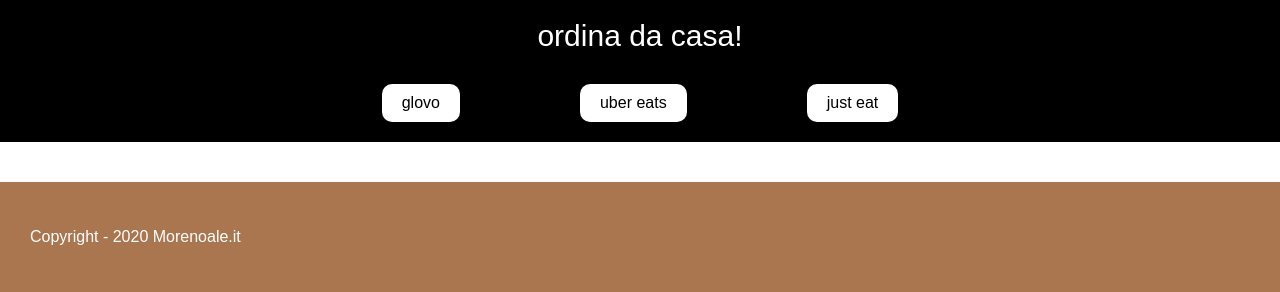
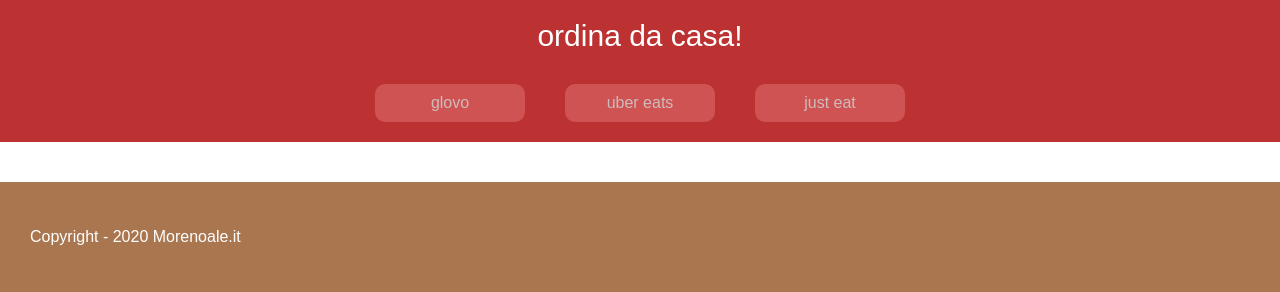
Before and after one commit to alessandrapuertas/sito_miele_puertas, a PHP site: page / in a window 1280 px wide. Shown: the part 641-933 px from the top of the page. Run offline with PHP 8.4, Linux system fonts and the light colour scheme.

Commit message:
sistemati bottoni anche per telefoni

```diff
--- a/index.html
+++ b/index.html
@@ -114,9 +114,12 @@
         </div>
 
         <div class = "buttons">
-            <a href="" class = "button">glovo</a>
-            <a href="" class = "button">uber eats</a>
-            <a href="" class = "button">just eat</a>
+            <ul>
+                <li><a href="" class = "button">glovo</a></li>
+                <li><a href="" class = "button">uber eats</a></li>
+                <li><a href="" class = "button">just eat</a></li>
+            </ul>
+
         </div>
 
 
--- a/style.css
+++ b/style.css
@@ -19,22 +19,6 @@ html, body{height: 100%;}
 
 .header a{text-decoration: none;color: #000;}
 
-@media(max-width: 767px){
-
-    .container__menu__item__icon1{display: block;}
-    .container__menu__item__icon2{display: block;}
-    .container__menu__item__icon3{display: block;}
-    .container__menu__item__icon4{display: block;}
-
-    .container__menu{width: 100%; height: 0px; overflow: hidden;}
-
-    .container__menu__item1,
-    .container__menu__item2,
-    .container__menu__item3,
-    .container__menu__item4{display: block;}
-
-    .is-open{height: 300px; overflow: auto;}
-}
 
 
 /*.container{display: flex;background: rgb(209, 196, 196);}*/
@@ -49,7 +33,6 @@ html, body{height: 100%;}
 .container__cover__menu{display: table;height:20%; width:20%; display:flex}
 
 .container__menu__item1, .container__menu__item2, .container__menu__item3, .container__menu__item4{width:100px; height:100px;display: table;}
-
 .container__menu__item__copy1, .container__menu__item__copy2, .container__menu__item__copy3, .container__menu__item__copy4{width:100%; height:100%;display: none;vertical-align: middle;text-align:center;margin:0px;padding:20px; }
 /* .container__menu__item__copy1 a, .container__menu__item__copy2 a, .container__menu__item__copy3 a, .container__menu__item__copy4 a{text-decoration: none;} */
 /* .textmenu{ text-decoration: none;} */
@@ -83,28 +66,62 @@ html, body{height: 100%;}
 /* .container2{z-index: 1;display: flex;width: 20px;height: 20px;} */
 
 
-.container2{width:calc(100% - 100px); height:calc(100% - 77px); background-color: black;opacity: 0.7;margin-left: 100px;margin-top: -10%;}
-.container2__caption{ display: table;width: 100%;height:100%;background-color: #ef89fd;}
+.container2{width:calc(100% - 100px); height:calc(100% - 77px); background-color: black;opacity: 0.7;margin-left: 100px;margin-top: -77px;}
+.container2__caption{ display: table;width: 100%;height:100%;}
 .container2__caption__copy{ display: table-cell;vertical-align: middle;text-align: center;}
 .importanttextes{color: #fff;}
 
-.bigcontainer2{background-color:black;}
+.bigcontainer2{background-color:rgb(188, 50, 50);}
 .bigcontainer2__text{display: flex;justify-content: center;}
-.buttons{display: flex;justify-content: center;}
+.buttons{display: flex;justify-content: center;margin: 0;padding: 0;}
 .button {
-    background-color: white;
+    background-color: rgb(207, 83, 83);
+    width:150px;
+
     padding: 10px 20px;
-    margin: 20px 60px;
+    margin: 20px 10px;
     border-radius: 10px;
     color: black;
     border: none;
+    transition: transform 0.3s;
+    display: inline-block;
   }
-.buttons a{text-decoration: none;color:black}
-.buttons  a:hover{background-color:beige}
+.buttons a{text-decoration: none;color:rgb(207, 187, 187)}
+.buttons a:hover{background-color:beige; transform: scale(1.2)}
+.buttons ul { display: flex;justify-content: center;padding: 0; margin: 0;}
+
+.buttons ul li{display: flex;list-style: none;text-align: center;margin: 0 10px;}
 .hometextes{font-size:30px;color: #fff;text-align: center;margin:0px; padding-top: 20px;padding-bottom: 10px;}
+.buttons ul { display: flex;justify-content: center;padding: 0; margin: 0;}
+
 
 
 .img-dim{width: 100%;height:auto;}
+@media(max-width: 767px){
+    /* togliamo menu verticale con icone e ridimensioniamo */
+    .container{display:none}
+    .header{width:100%;height: 77px;}
+
+
+    .container2{width: 100%; margin-left: 0px;margin-top: -10%;}
+    /* /// */
+    .buttons ul{flex-direction: column;align-items: center;}
+
+
+    .container__menu__item__icon1{display: block;}
+    .container__menu__item__icon2{display: block;}
+    .container__menu__item__icon3{display: block;}
+    .container__menu__item__icon4{display: block;}
+
+    .container__menu{width: 100%; height: 0px; overflow: hidden;}
+
+    .container__menu__item1,
+    .container__menu__item2,
+    .container__menu__item3,
+    .container__menu__item4{display: block;}
+
+    .is-open{height: 300px; overflow: auto;}
+}
 
 .cover_colazioni{
     height: 70%;
```
